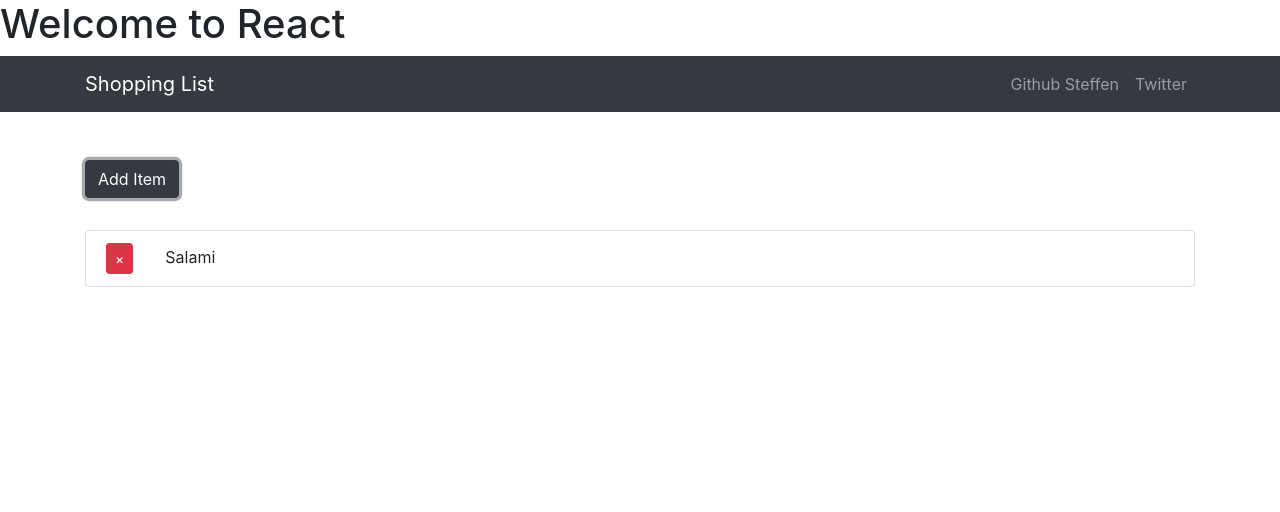
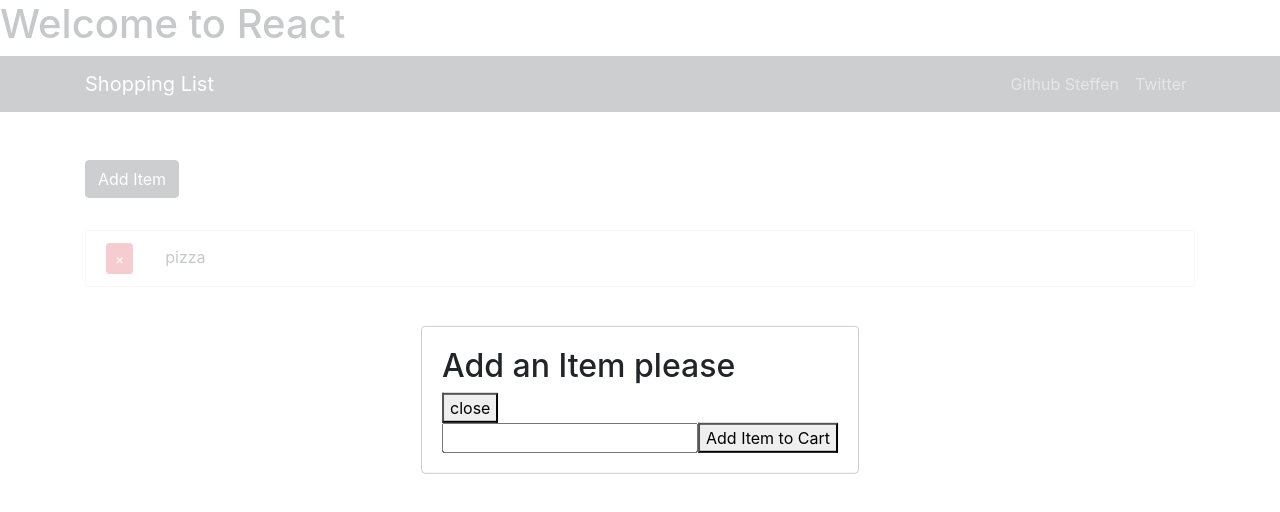
Before and after one commit to steffen3112/mern-proj, a React (Create React App) app in the folder client/: page / in a window 1280 px wide. Both pictures are taken after a click on the button "Add Item". Shown: the top 512 px of the page. Built offline with nearby package versions, Linux system fonts and the light colour scheme.

Commit message:
SOme redux implementation

```diff
--- a/client/src/actions/itemActions.js
+++ b/client/src/actions/itemActions.js
@@ -5,3 +5,14 @@ export const getItems = () => {
         type: GET_ITEMS
     }
 }
+
+export const addItem = (item) => {
+
+    console.log("Adding Item:", item);
+
+    return {
+        type: ADD_ITEM,
+        payload: item
+    }
+
+}
--- /dev/null
+++ b/client/src/components/ItemModal.js
@@ -0,0 +1,60 @@
+import React, { Component } from 'react';
+import Modal from 'react-modal';
+import uuid from 'uuid';
+
+Modal.setAppElement('#root')
+
+export default class ItemModal extends Component {
+
+    constructor(props) {
+        super(props);
+        this.state = {
+            item: null
+        }
+    }
+
+    handleChange = (evt) => {
+        this.setState({
+            item: {
+                id: uuid(),
+                name: evt.target.value
+            }
+        })
+    }
+
+    render() {
+
+        const { open, close, addItem } = this.props;
+        const  { item } = this.state;
+
+        return(
+            <div>
+                <Modal
+                    isOpen={open}
+                    onRequestClose={close}
+                    style={customStyles}
+                >
+                    <h2>Add an Item please</h2>
+                    <button onClick={() => close()}>close</button>
+                    <br />
+
+                        <input type="text" onChange={(evt) => this.handleChange(evt)}/>
+                        <button onClick={() => addItem(item)}>Add Item to Cart</button>
+
+                </Modal>
+            </div>
+        )
+    }
+
+}
+
+const customStyles = {
+    content : {
+      top                   : '50%',
+      left                  : '50%',
+      right                 : 'auto',
+      bottom                : 'auto',
+      marginRight           : '-50%',
+      transform             : 'translate(-50%, -50%)'
+    }
+  };
--- a/client/src/components/ShoppingList.js
+++ b/client/src/components/ShoppingList.js
@@ -4,31 +4,54 @@ import {CSSTransition, TransitionGroup} from 'react-transition-group';
 import uuid from 'uuid';
 
 import { connect } from 'react-redux';
-import { getItems } from '../actions/itemActions';
+import { getItems, addItem } from '../actions/itemActions';
 
 import PropTypes from 'prop-types';
+import ItemModal from './ItemModal';
 
 class ShoppingList extends Component {
+
+    constructor(){
+        super();
+
+        this.state = {
+            isOpen: false
+        }
+    }
 
     componentDidMount() {
         this.props.getItems();
     }
 
+    openModal = () => {
+        this.setState({isOpen: true})
+    }
+
+    closeModal = () => {
+        this.setState({isOpen: false})
+    }
+
     render() {
 
-        const { items } = this.props.item;
+        const { item } = this.props.item;
+        const { isOpen } = this.state;
+
+        const addItem = this.props.addItem;
+
+        console.log(this.props);
 
         return(
             <Container>
                 <Button
                     color="dark"
                     style={{marginBottom: "2rem"}}
-                    onClick={() => console.log("hello")}
+                    onClick={() => this.openModal()}
                 >Add Item
                 </Button>
+                <ItemModal open={isOpen} close={this.closeModal} addItem={addItem}/>
                 <ListGroup>
                     <TransitionGroup className="shopping-list">
-                        {items.map( ({id, name}) => (
+                        { item != 'undefined' && item != null ? item.map( ({id, name}) => (
                             <CSSTransition key={id} timeout={500} classNames="fade">
                                 <ListGroupItem>
                                 <Button
@@ -41,7 +64,9 @@ class ShoppingList extends Component {
                                 {name}
                                 </ListGroupItem>
                             </CSSTransition>
-                        ) )}
+                        ) )
+                        : null
+                    }
                     </TransitionGroup>
                 </ListGroup>
             </Container>
@@ -52,12 +77,16 @@ class ShoppingList extends Component {
 
 ShoppingList.propTypes = {
     getItems: PropTypes.func.isRequired,
-    item: PropTypes.object.isRequired
+    item: PropTypes.array.isRequired
 }
 
+const mapDispatchToProps = dispatch => ({
+    addItem: item => dispatch(addItem(item)),
+    getItems: () => dispatch(getItems)
+})
 
 const mapStateToProps = state => ({
     item: state.item
 })
 
-export default connect(mapStateToProps, {getItems})(ShoppingList);
+export default connect(mapStateToProps, mapDispatchToProps)(ShoppingList);
--- a/client/src/reducers/itemReducer.js
+++ b/client/src/reducers/itemReducer.js
@@ -2,18 +2,24 @@ import uuid from 'uuid';
 import { GET_ITEMS, ADD_ITEM, DELETE_ITEM } from '../actions/types';
 
 const initialState = {
-    items: [
-        {id: uuid(), name: 'Salami'}
-    ]
+    item: [{
+        id: uuid(),
+        name: "pizza"
+    }]
 }
 
 export default function(state = initialState, action) {
 
+    console.log("REDUCING", state, action)
     switch(action.type) {
         case GET_ITEMS:
             return {
                 ...state
             }
+
+        case ADD_ITEM:
+            return [...state.item, action.payload]
+
         default:
             return state;
     }
--- a/package.json
+++ b/package.json
@@ -31,7 +31,8 @@
     "body-parser": "^1.18.3",
     "concurrently": "^3.6.1",
     "express": "^4.16.3",
-    "mongoose": "^5.2.5"
+    "mongoose": "^5.2.5",
+    "react-modal": "^3.5.1"
   },
   "devDependencies": {
     "nodemon": "^1.18.3"
```
Also changed, not shown: 1 other file (tests, documents, lock files or other folders).
